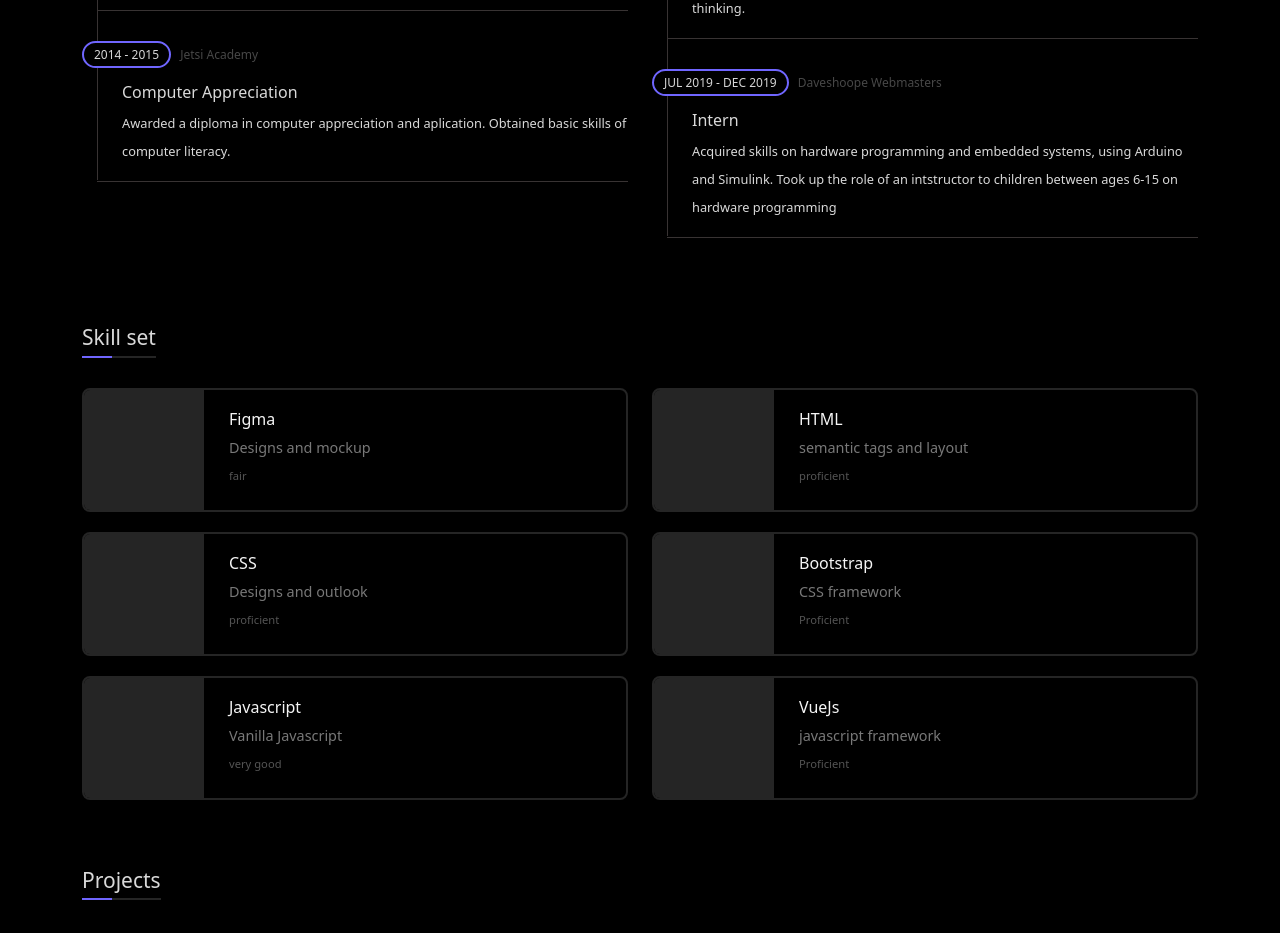
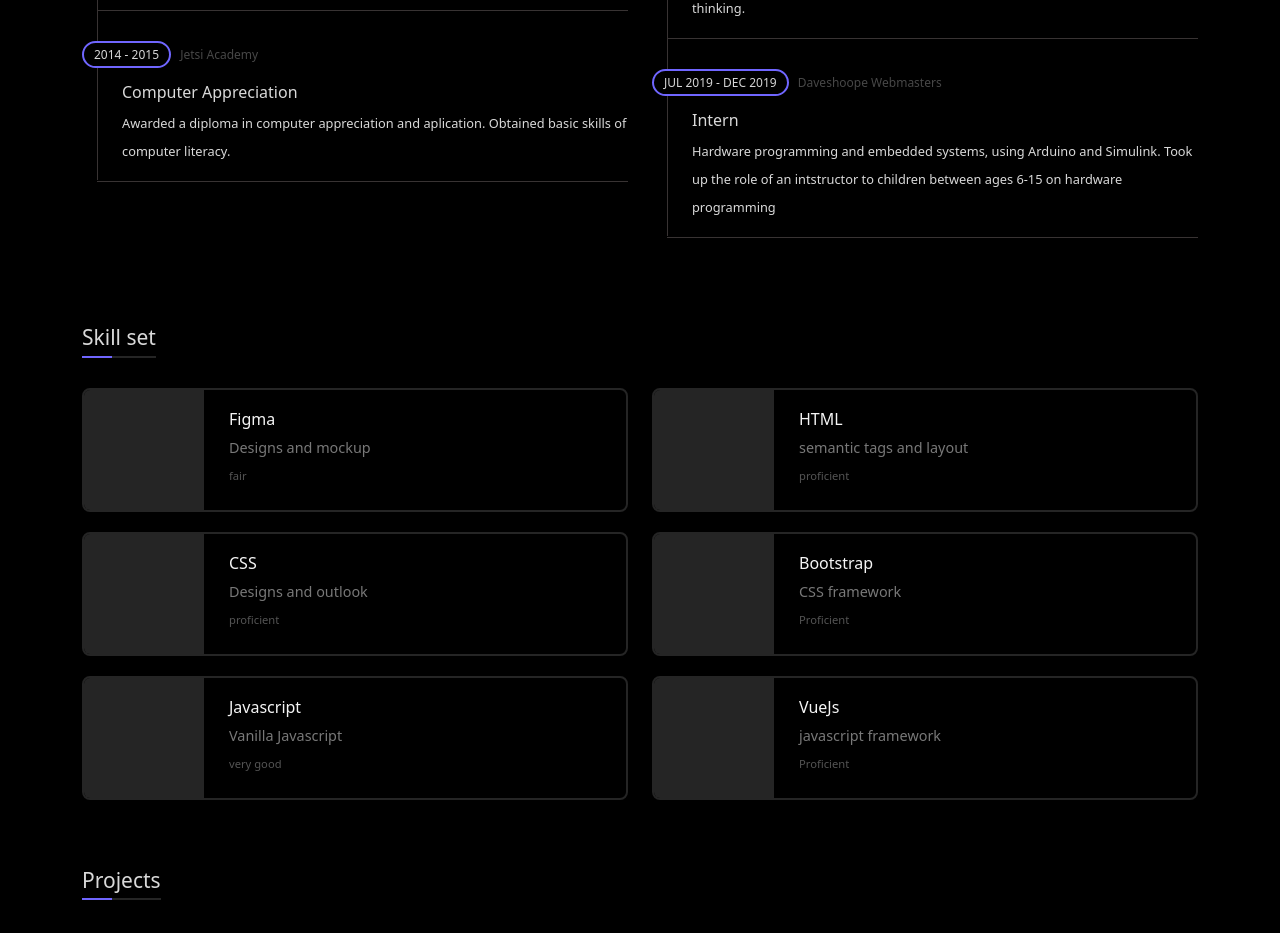
Before and after one commit to payose/My-Portfolio, a website: page public/index.html in a window 1280 px wide. Shown: the part 940-1873 px from the top of the page. Drawn offline with Linux system fonts and the light colour scheme.

Commit message:
minor changes to fit styles

```diff
--- a/public/index.html
+++ b/public/index.html
@@ -110,7 +110,7 @@
                   <span class="item-company">Daveshoope Webmasters</span>
                   <h4 class="item-title">Intern</h4>
                   <div class="text">
-                    Acquired skills on hardware programming and embedded systems, using Arduino and Simulink. Took up the role of an intstructor to children between ages 6-15 on hardware programming
+                    Hardware programming and embedded systems, using Arduino and Simulink. Took up the role of an intstructor to children between ages 6-15 on hardware programming
                   </div><!-- <div class="text">
                     Guiding and tutoring children between ages 6-15 on programming with html and css. And on how to use tools such as scratch and kodu, aimed at developing creative thinking.
                   </div> -->
```
